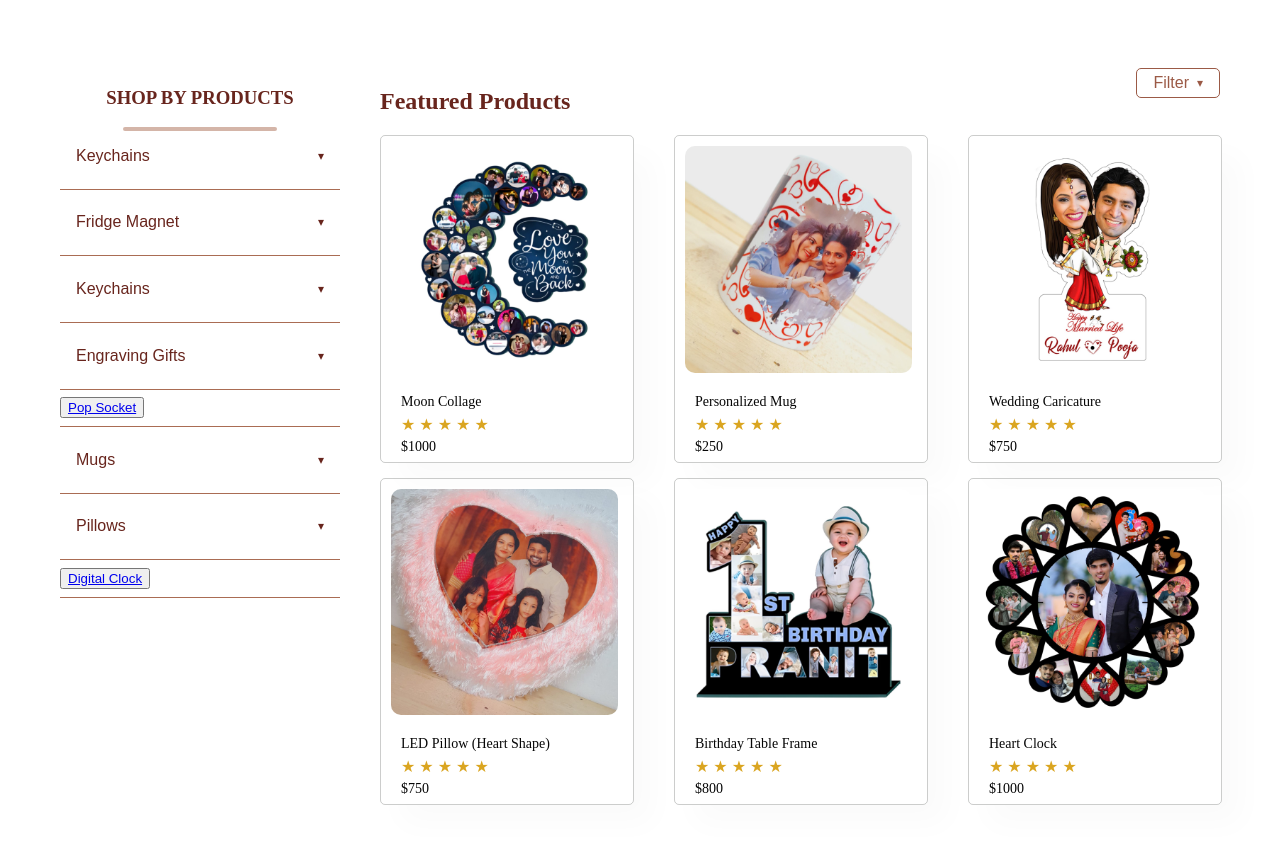
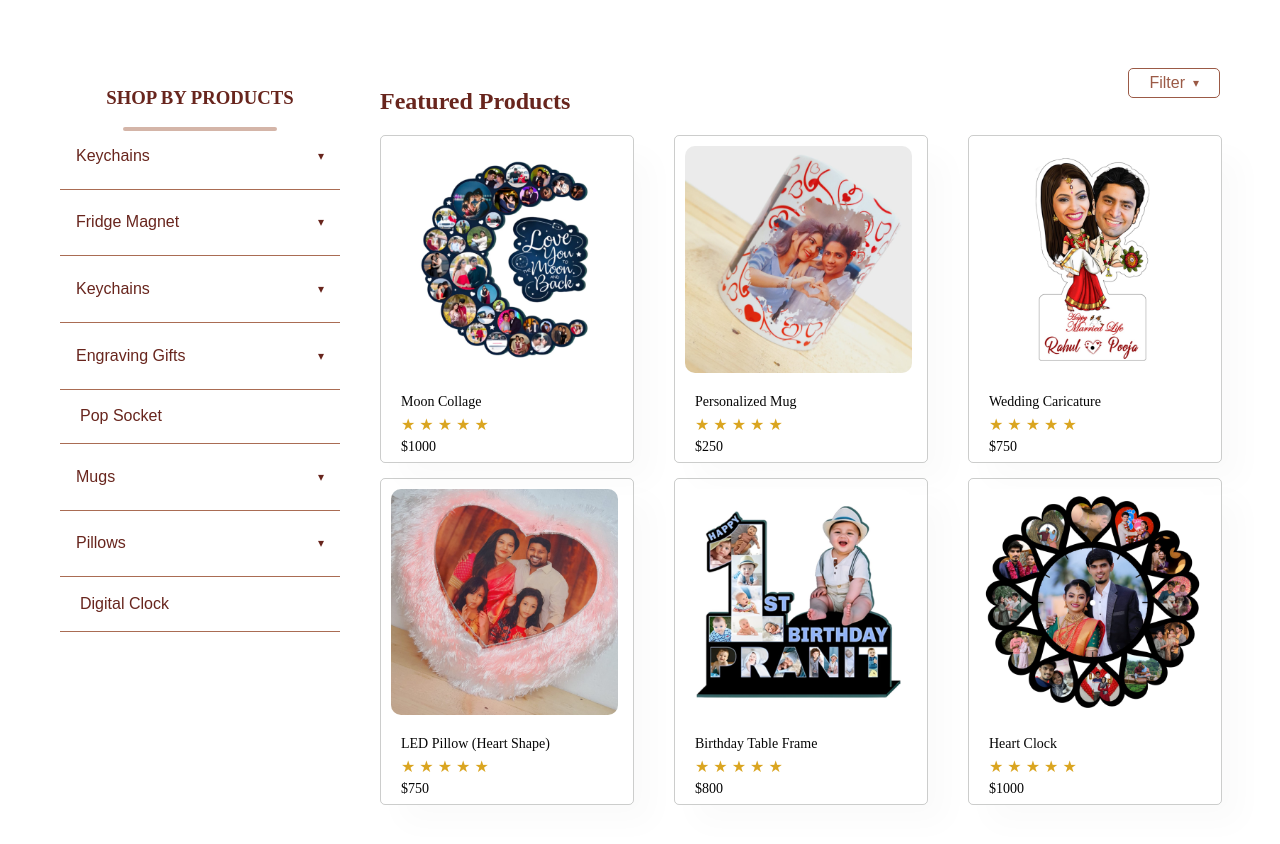
Before and after one commit to sowmi234/Customised_products, a plain HTML site: page Products Page/index.html in a window 1280 px wide. Drawn offline with Linux system fonts and the light colour scheme.

Commit message:
Update style.css

```diff
--- a/Products Page/style.css
+++ b/Products Page/style.css
@@ -170,7 +170,7 @@
 .filter-btn {
     background-color: transparent;
     color: rgba(155, 90, 70, 1);
-    padding: 5px 16px;
+    padding: 5px 20px;
     font-size: 16px;
     border: 1px solid rgba(155, 90, 70, 1);
     cursor: pointer;
@@ -217,6 +217,7 @@
 
 .filter-dropdown-content a {
     color: black;
+    font-size: 14px;
     padding: 12px 16px;
     text-decoration: none;
     display: block;
@@ -237,6 +238,22 @@
 .close-btn{
     display: none;
 }
+
+.button {
+    background-color: transparent; /* Example background color */
+    border: none;
+    padding: 10px 20px;
+    cursor: pointer;
+    font-size: 16px;
+    color: rgba(104, 37, 29, 1);
+
+}
+
+.button a {
+    text-decoration: none;
+    color: inherit;
+}
+
 
 
 /* Adjust for medium screens (tablets, small laptops) */
```
